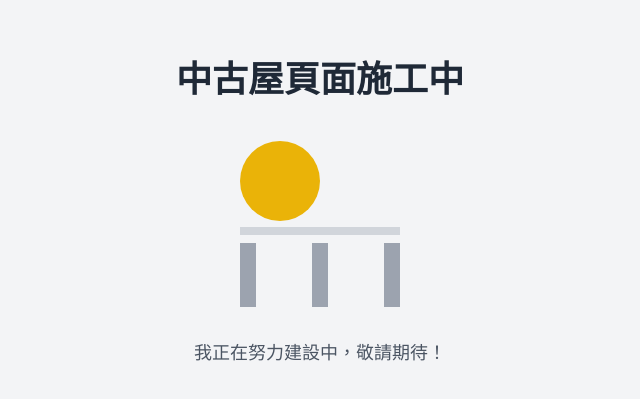
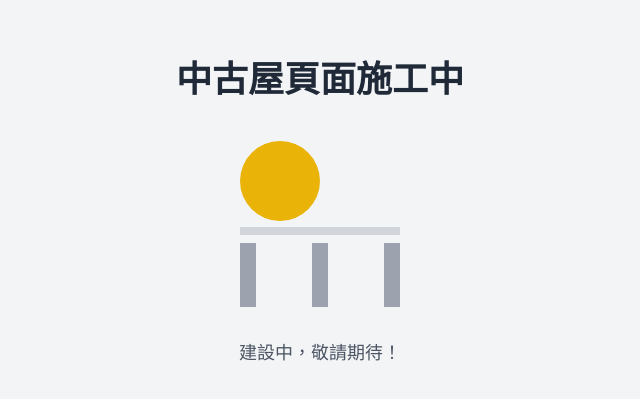
Before and after one commit to supermanko1102/trace-price, a Next.js app: page /used-house in a window 1280 px wide. Shown: the part 187-586 px from the top of the page, without its empty margins (320-960 px from the left). Built offline with nearby package versions, Linux system fonts and the light colour scheme.

Commit message:
fix: text

```diff
--- a/app/layout.tsx
+++ b/app/layout.tsx
@@ -2,7 +2,6 @@ import type { Metadata } from "next";
 import { Inter } from "next/font/google";
 import "./globals.css";
 import { Toaster } from "@/components/ui/toaster";
-
 const inter = Inter({ subsets: ["latin"] });
 
 export const metadata: Metadata = {
--- a/app/used-house/page.tsx
+++ b/app/used-house/page.tsx
@@ -45,7 +45,7 @@ function ConstructionPage() {
         animate={{ opacity: 1 }}
         transition={{ duration: 0.5, delay: 0.8 }}
       >
-        我正在努力建設中，敬請期待！
+        建設中，敬請期待！
       </motion.p>
     </div>
   );
```
